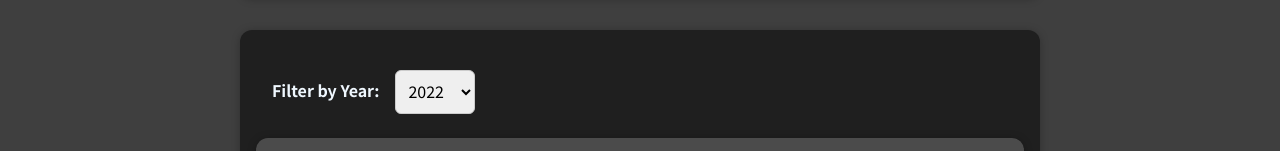
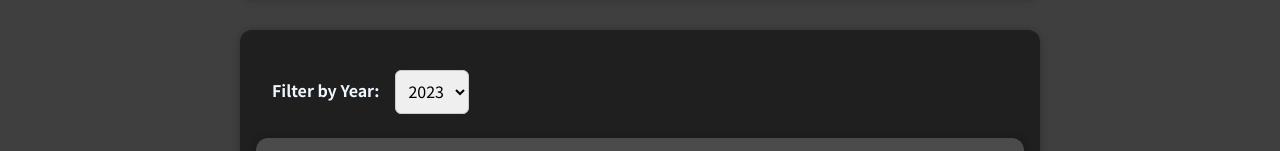
Before and after one commit to sai-sourav/React_training, a React (Create React App) app: page / in a window 1280 px wide. Shown: the part 361-512 px from the top of the page. Built offline with nearby package versions, Linux system fonts and the light colour scheme.

Commit message:
added filter logic code

```diff
--- a/src/components/Expenses/Expenses.js
+++ b/src/components/Expenses/Expenses.js
@@ -5,15 +5,17 @@ import Card from '../UI/Card';
 import { useState } from "react";
 
 const Expenses = (props) => {
-  const [filteredYear, setFilteredYear] = useState('2022');
+  const [filteredYear, setFilteredYear] = useState('2023');
 
   const filterChangeHandler = selectedyear => {
     setFilteredYear(selectedyear);
   }
+
+  const filteredExpenses = props.expenses.filter((expense) => {return expense.ExpenseDate.getFullYear().toString() === filteredYear })
   return (
     <Card className="expenses">
       <Expensesfilter selected={filteredYear} onChangeFilter={filterChangeHandler}/>
-      {props.expenses.map((expense,index) => {
+      {filteredExpenses.map((expense,index) => {
         return (
           <ExpenseItem key={index+1}
             ExpenseDate={expense.ExpenseDate}
--- a/src/components/Expenses/Expensesfilter.css
+++ b/src/components/Expenses/Expensesfilter.css
@@ -26,6 +26,8 @@
     padding: 0.5rem;
     border-radius: 6px;
     border: 1px solid #ccc;
-    width: 5rem;
+    width:max-content;
     max-width: 100%;
+    justify-content: center;
+    /* text-align: center; */
 }
--- a/src/components/Expenses/Expensesfilter.js
+++ b/src/components/Expenses/Expensesfilter.js
@@ -9,6 +9,7 @@ const Expensesfilter = (props) => {
         <div className="expenses-filter__control">
             <label>Filter by Year:</label>
             <select value={props.selected} onChange={dropdownChangeHandler}>
+                <option value='2023'>2023</option>
                 <option value='2022'>2022</option>
                 <option value='2021'>2021</option>
                 <option value='2020'>2020</option>
```
